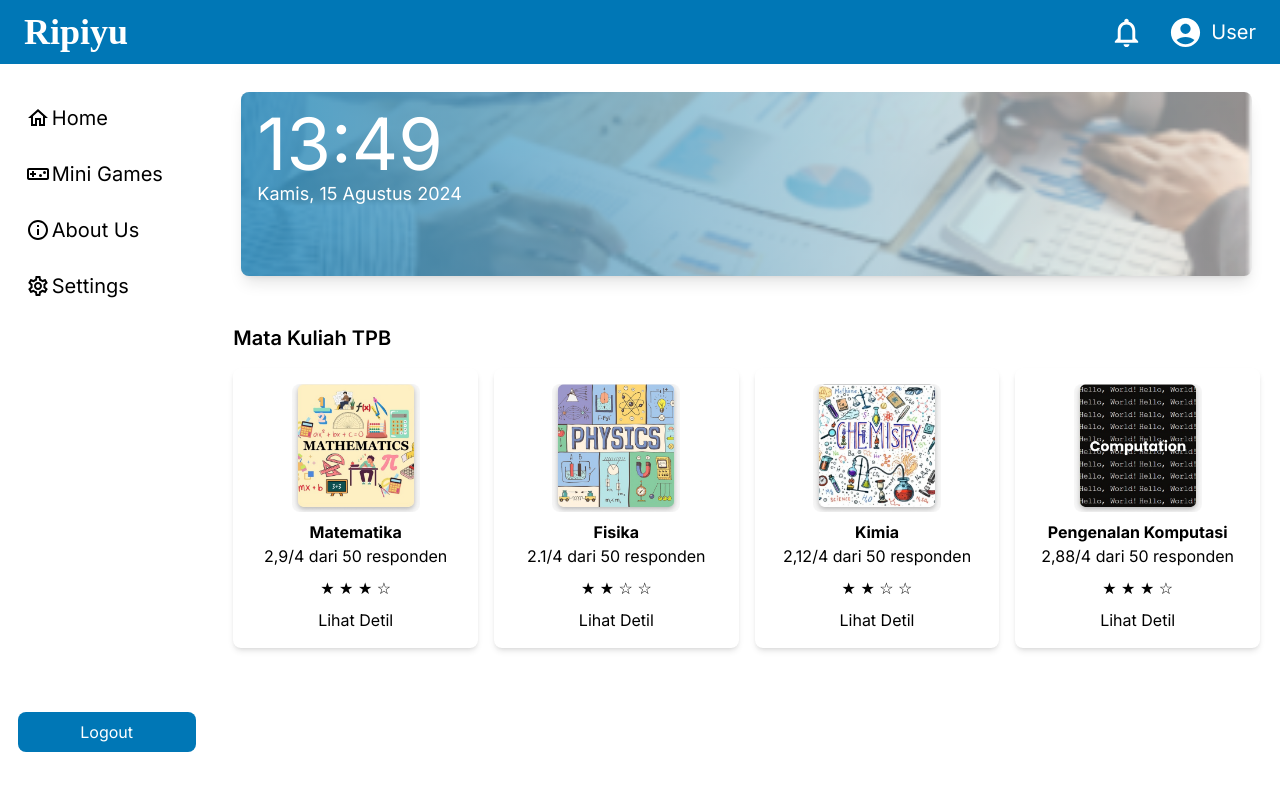
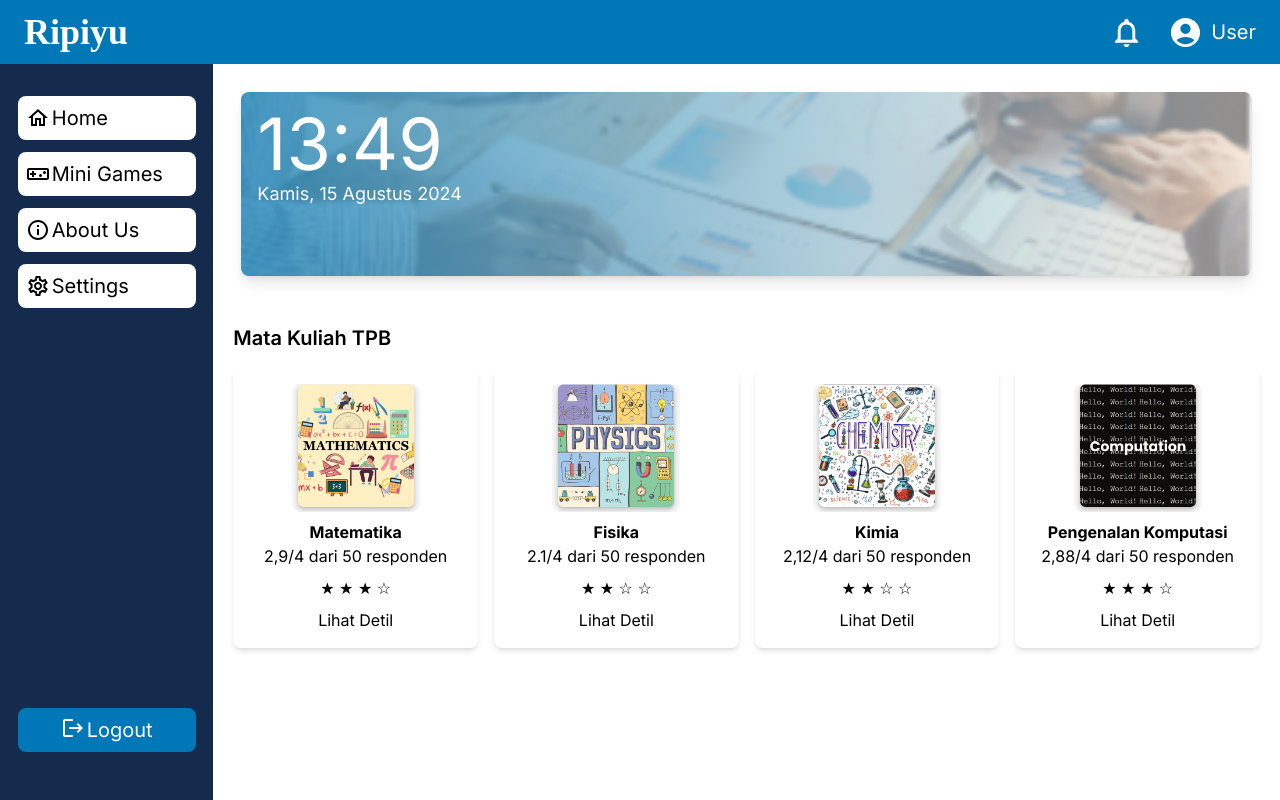
Before and after one commit to Henshou/Ripiyu, a Next.js app: page / in a window 1280 px wide. Built offline with nearby package versions, Linux system fonts and the light colour scheme.

Commit message:
refactor: change in contents and styles

```diff
--- a/app/components/sidebar.tsx
+++ b/app/components/sidebar.tsx
@@ -9,7 +9,7 @@ import LogoutIcon from '@mui/icons-material/Logout';
 const SideBar = () => {
     return (
         <>
-            <div className="flex flex-col w-1/5 bg-white items-center  bg-bluey">
+            <div className="flex flex-col w-1/5 items-center  bg-bluey">
                     <Link href='/' className="flex flex-row items-center rounded-lg text-black hover:bg-vibrant hover:text-white w-5/6 p-2 mt-8 mb-3 bg-white">
                         <HomeIcon className="mr-0.5" ></HomeIcon>
                         <h2 className="text-xl">Home</h2>
@@ -26,8 +26,9 @@ const SideBar = () => {
                         <SettingsOutlinedIcon className="mr-0.5" ></SettingsOutlinedIcon>
                         <h2 className="text-xl">Settings</h2>
                     </Link>
-                    <Link href='/' className="mt-auto mb-12 rounded-lg text-white bg-vibrant p-2 mt-3 w-5/6 text-center">
-                        <h2>Logout</h2>
+                    <Link href='/' className=" flex flex-row justify-center mt-auto mb-12 rounded-lg text-white bg-vibrant p-2 mt-3 w-5/6 text-center">
+                        <LogoutIcon className="mr-0.5"></LogoutIcon>
+                        <h2 className="text-xl">Logout</h2>
                     </Link>
                 </div>
         </>
```
